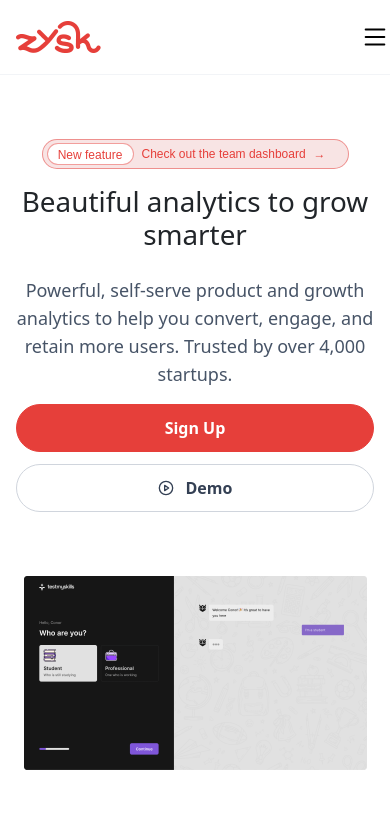
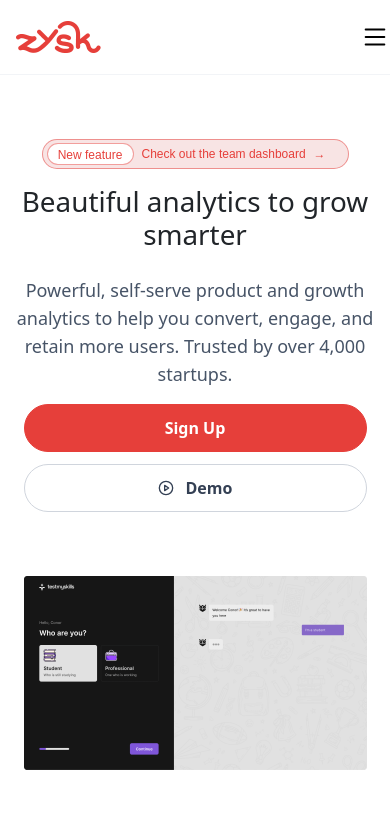
Before and after one commit to Krithik983/ReactAssignment, a React app: page / in a window 390 px wide. Shown: the top 838 px of the page. Built offline with nearby package versions, Linux system fonts and the light colour scheme; the HTML template or start-up script is replaced by a standard one.

Commit message:
Mobile version code optimized

```diff
--- a/src/components/Blog/Blog.css
+++ b/src/components/Blog/Blog.css
@@ -195,7 +195,7 @@
     color: rgba(255, 255, 255, 1);
     border: 1px solid rgba(230, 63, 58, 1);
     border-radius: 8px;
-    width: 100%;
+    width: 343px;
     height: 48px;
     padding: 12px 20px 12px 20px;
     font-size: 14px;
--- a/src/components/Hero/Hero.css
+++ b/src/components/Hero/Hero.css
@@ -219,7 +219,7 @@ button.button:hover {
 
   button.button-demo {
     display: flex;
-    width: 100%;
+    width: 343px;
     height: 48px;
     border-radius: 48px;
     border: 1px solid rgba(208, 213, 221, 1);
@@ -246,7 +246,7 @@ button.button:hover {
     color: rgba(255, 255, 255, 1);
     border-radius: 48px;
     border: 1px solid rgba(230, 63, 58, 1);
-    width: 100%;
+    width: 343px;
     height: 48px;
     padding-top: 12px;
     padding-right: 20px;
--- a/src/components/Trail/Trail.css
+++ b/src/components/Trail/Trail.css
@@ -114,7 +114,7 @@ button.learn-button:hover {
   button.learn-button {
     display: flex;
     background-color: rgba(255, 255, 255, 1);
-    width: 384px;
+    width: 343px;
     height: 48px;
     color: rgba(52, 64, 84, 1);
     font-weight: 600;
@@ -137,7 +137,7 @@ button.learn-button:hover {
 
   button.get-started-button {
     background-color: rgba(230, 63, 58, 1);
-    width: 384px;
+    width: 343px;
     height: 48px;
     padding: 12px 20px 12px 20px;
     color: rgba(255, 255, 255, 1);
```
